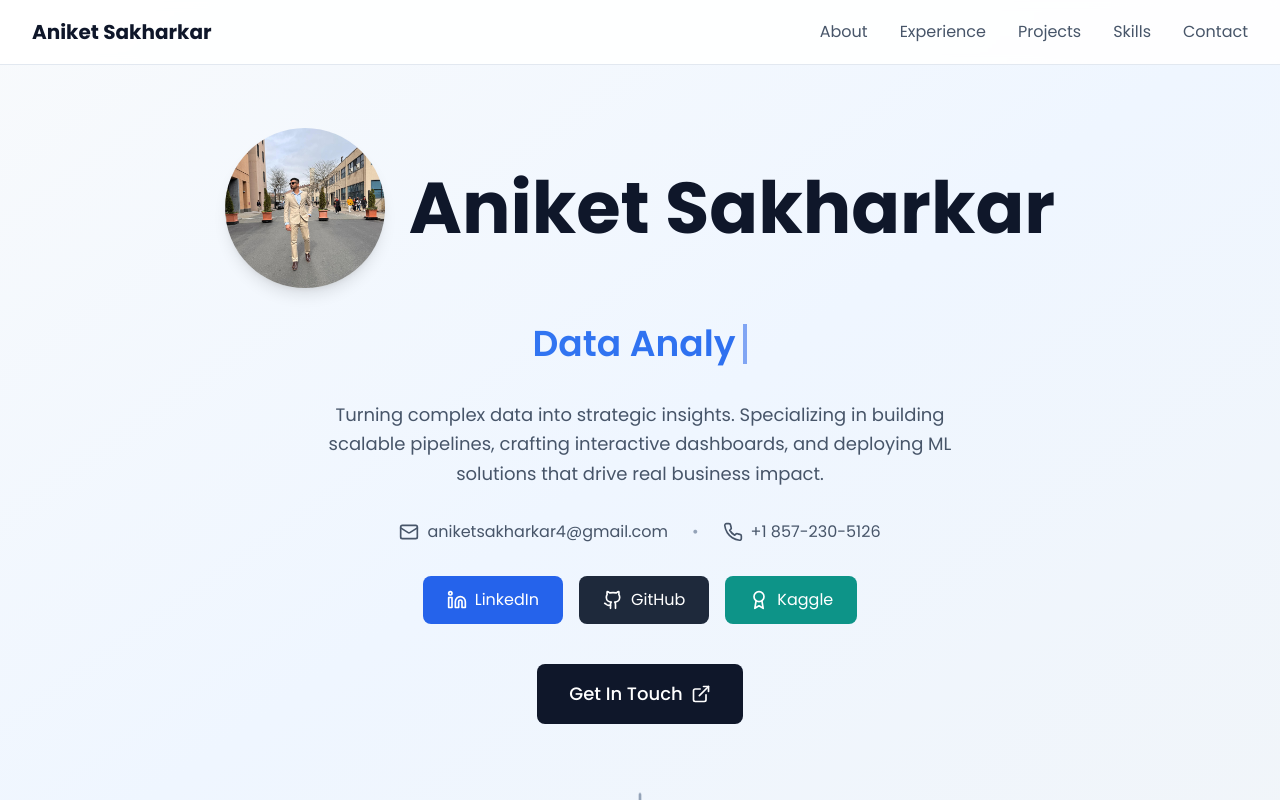
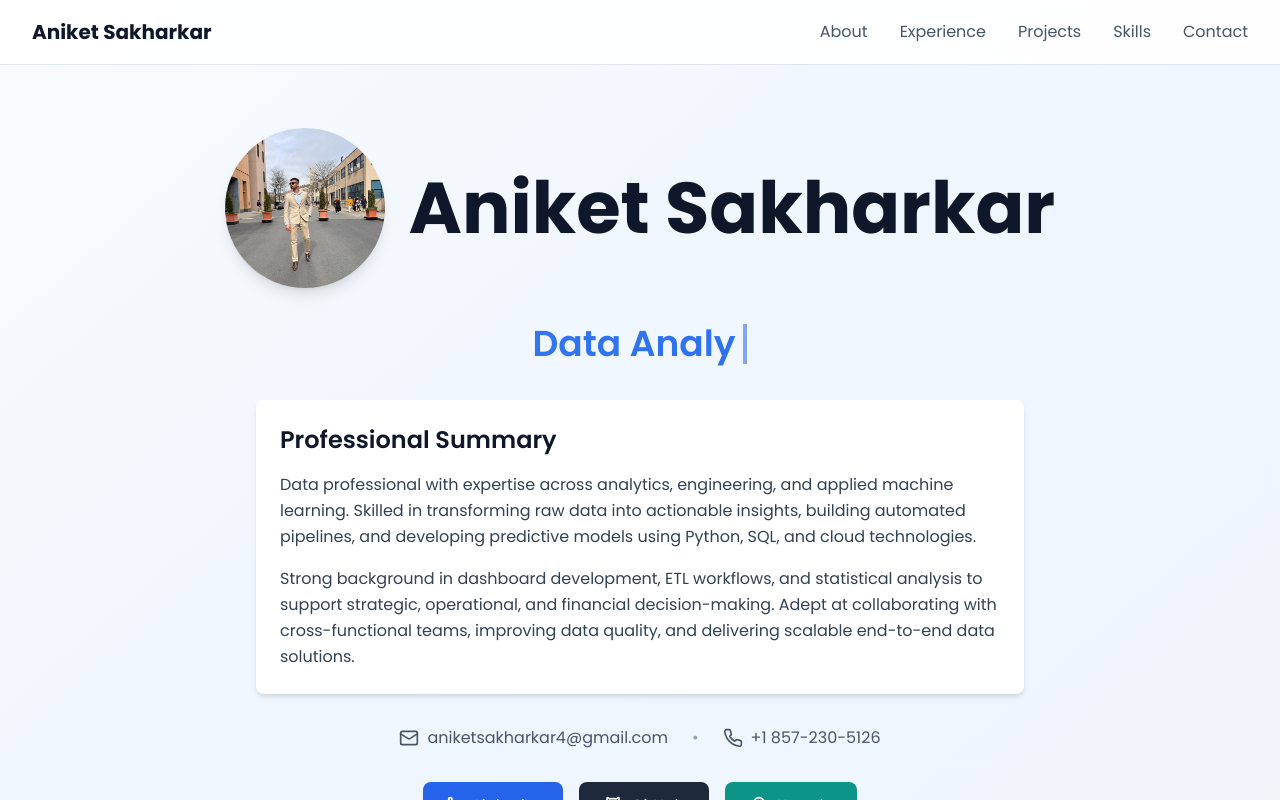
Before and after one commit to Asakharkar7/Aniket-Portfolio, a React (Vite) app: page / in a window 1280 px wide. Both pictures are taken after a click on the button "Enter Portfolio". Shown: the top 800 px of the page. Built offline with nearby package versions, Linux system fonts and the light colour scheme.

Commit message:
Updated Hero.tsx

```diff
--- a/src/components/Hero.tsx
+++ b/src/components/Hero.tsx
@@ -36,11 +36,20 @@ export default function Hero() {
             </p>
           </div>
 
-          {/* Summary */}
-          <p className="text-lg text-slate-600 max-w-2xl mx-auto mb-8 animate-slide-up leading-relaxed">
-            Turning complex data into strategic insights. Specializing in building scalable pipelines,
-            crafting interactive dashboards, and deploying ML solutions that drive real business impact.
-          </p>
+          {/* Professional Summary */}
+          <div className="max-w-3xl mx-auto mb-8 animate-slide-up text-left bg-white shadow-md rounded-lg p-6">
+            <h3 className="text-2xl font-semibold text-slate-900 mb-4">Professional Summary</h3>
+            <p className="text-slate-700 leading-relaxed">
+              Data professional with expertise across analytics, engineering, and applied machine learning.
+              Skilled in transforming raw data into actionable insights, building automated pipelines,
+              and developing predictive models using Python, SQL, and cloud technologies.
+            </p>
+            <p className="text-slate-700 leading-relaxed mt-4">
+              Strong background in dashboard development, ETL workflows, and statistical analysis to support
+              strategic, operational, and financial decision-making. Adept at collaborating with cross-functional
+              teams, improving data quality, and delivering scalable end-to-end data solutions.
+            </p>
+          </div>
 
           {/* Contact Info */}
           <div className="flex justify-center items-center gap-6 mb-8">
```
